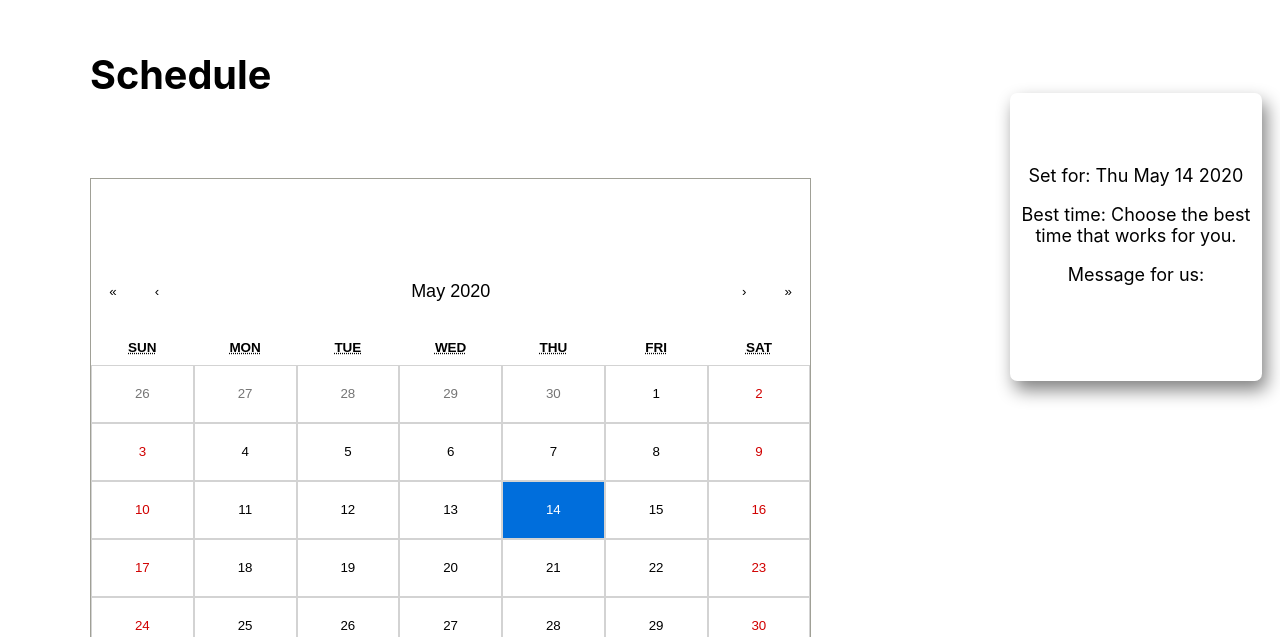
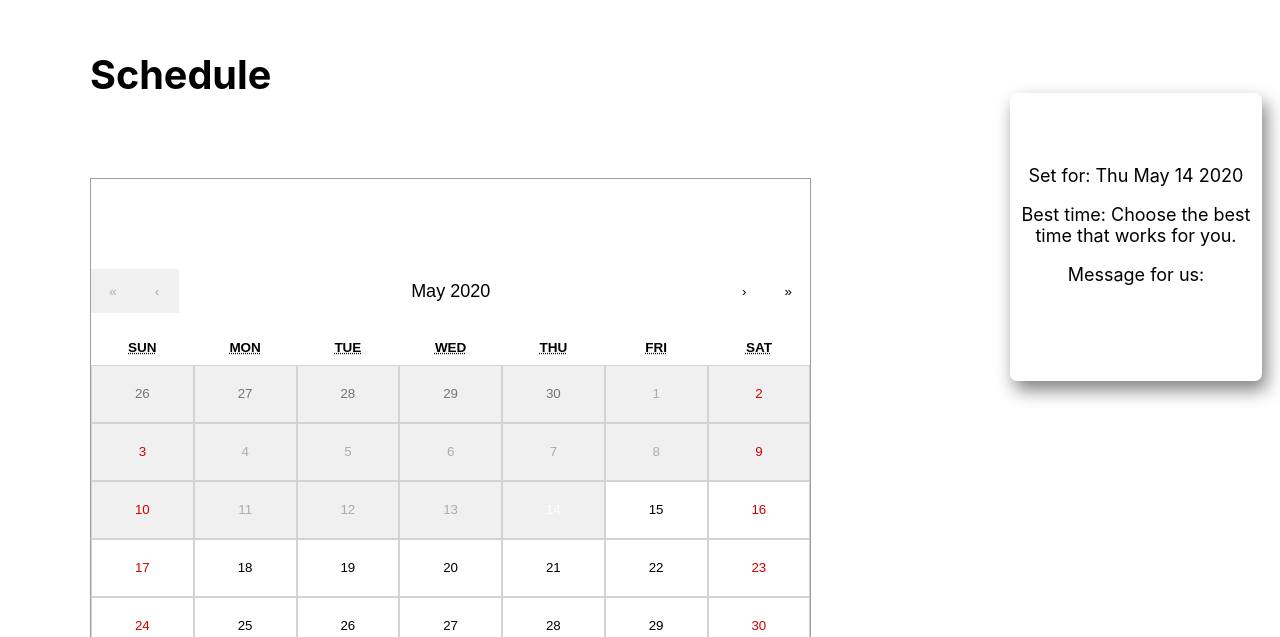
Before and after one commit to jasoncarcamo/julis-cleaning-company-client, a React (Create React App) app: page /book in a window 1280 px wide. Shown: the part 163-800 px from the top of the page. Built offline with nearby package versions, Linux system fonts and the light colour scheme.

Commit message:
Added min date to calender

```diff
--- a/src/Components/Book/ChooseDate/ChooseDate.js
+++ b/src/Components/Book/ChooseDate/ChooseDate.js
@@ -57,6 +57,17 @@ export default class ChooseDate extends React.Component{
         this.props.setInfo(newState);
     }
 
+    nextDay = ()=>{
+        const tomorrow = new Date();
+
+        tomorrow.setDate(tomorrow.getDate() + 1);
+        tomorrow.setHours(9);
+        tomorrow.setMinutes(0);
+        tomorrow.setMilliseconds(0);
+
+        return tomorrow;
+    }
+
     render(){
 
         return (
@@ -68,6 +79,7 @@ export default class ChooseDate extends React.Component{
                         calendarType={"US"}
                         tileClassName="calendar-tile"
                         className="calendar"
+                        minDate={this.nextDay()}
                         value={this.state.date} onChange={this.handleDate}/>
 
                     <section>
```
